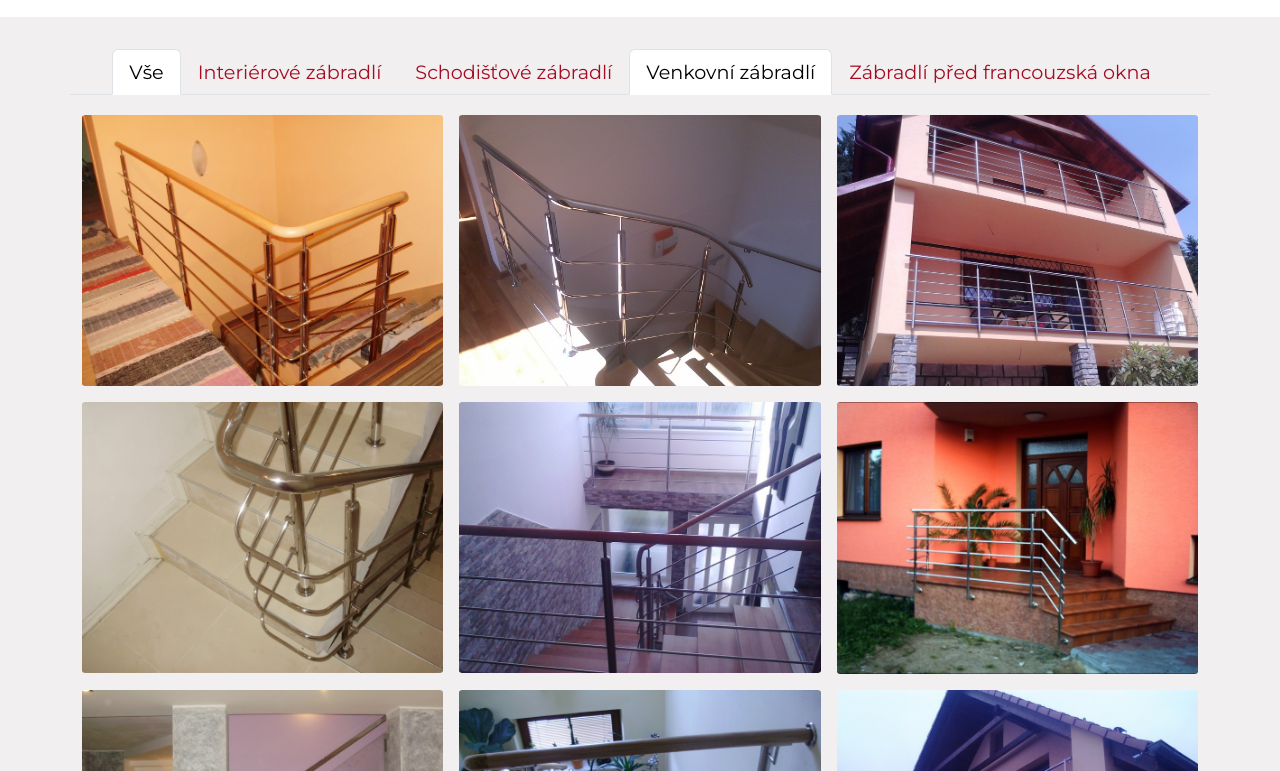
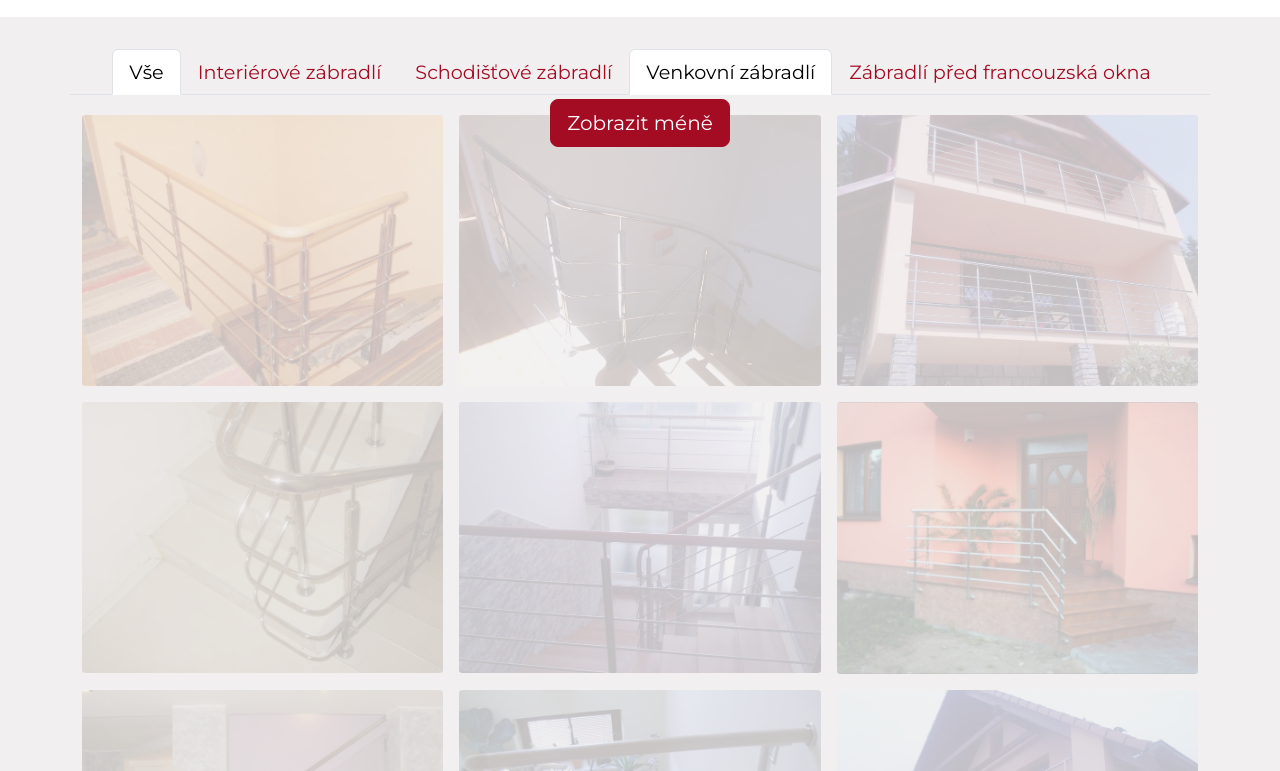
Before and after one commit to kowyzu/zabradli-hanak, a Vue app: page / in a window 1280 px wide. Shown: the part 1049-1820 px from the top of the page. Built offline with nearby package versions, Linux system fonts and the light colour scheme.

Commit message:
feat: continue gallery display

```diff
--- a/src/components/Gallery.vue
+++ b/src/components/Gallery.vue
@@ -34,20 +34,32 @@
 
       <div>
         <div id="galerry-preview" class="row row-cols-md-3 row-cols-1 gy-3 gx-3 mt-1 mb-2">
-          <div v-for="img in galleryJson" :key="img.id" :class="['col', { hidden: img.hidden === true }]">
-            <img :src="'../imgs/galery-imgs/big/' + img.id + '.jpg'" class="img-fluid" alt="galerry img of rail">
+          <div v-for="(img, index) in galleryJson" :key="img.id"
+            :class="['col', { hidden: index > 8 && galleryAction === 'hide' }]">
+            <div :class="{ 'show-more-container': galleryAction === 'hide' }">
+              <img :src="'../imgs/galery-imgs/big/' + img.id + '.jpg'" class="img-fluid show-more-img"
+                alt="galerry img of rail">
+
+              <div v-if="index === 8" class="centered show-more-text">
+                <button @click="displayOrHideGallery('display')" class="btn btn-primary btn-lg btn-show-more"
+                  type="submit">Zobrazit více</button>
+              </div>
+            </div>
           </div>
-          <div class="show-more-container">
-            <img :src="'../imgs/galery-imgs/big/' + galleryJson[8].id + '.jpg'" class="img-fluid"
+          <!-- <div class="show-more-container">
+            <img :src="'../imgs/galery-imgs/big/' + galleryJson[8].id + '.jpg'" class="img-fluid show-more-img"
               alt="gallery img of rail">
             <div class="centered show-more-text">
-              <button class="btn btn-primary btn-lg btn-show-more" type="submit">Zobrazit více</button>
+              <button @click="displayOrHideGallery('display')" class="btn btn-primary btn-lg btn-show-more"
+                type="submit">Zobrazit více</button>
             </div>
-            <div class="col more-img hidden">
-              <img src="./imgs/galery-imgs/big/104.jpg" class="img-fluid" alt="galerry img of rail">
-            </div>
-          </div>
+          </div> -->
+
         </div>
+        <button @click="displayOrHideGallery('hide')"
+          class="btn btn-primary btn-lg btn-show-less sticky-bottom mb-2 z-3" :class="galleryAction" type="submit">
+          Zobrazit méně
+        </button>
       </div>
 
       <!-- <div v-if="galleryJson.length > 8" class="col">
@@ -69,6 +81,7 @@
 </template>
 
 <script>
+import { useTemplateRef } from 'vue';
 import gallery_JSON from '../objects/gallery.json'
 export default {
   data() {
@@ -76,22 +89,30 @@ export default {
       name: "overuji",
       zkouskasirem: "jej",
       galleryJson: gallery_JSON,
+      galleryAction: "hide",
     }
   },
   methods: {
-    getGalleryArray() {
-      let galleryArray = [];
-      let galleryHidden = [];
-      if (this.galleryJson.length > 8) {
-        galleryArray = this.galleryJson.slice(0, 8)
-        galleryHidden = this.galleryJson.slice(8)
-        console.log(galleryHidden);
+    displayOrHideGallery(action) {
+      if (action === "hide") {
+        this.galleryAction = "hide"
+        return this.galleryAction
       }
-      return galleryArray
-    }
+      this.galleryAction = "display"
+      return this.galleryAction
+    },
+    // getGalleryArray() {
+    //   let galleryArray = [];
+    //   let galleryHidden = [];
+    //   if (this.galleryJson.length > 8) {
+    //     galleryArray = this.galleryJson.slice(0, 8)
+    //     galleryHidden = this.galleryJson.slice(8)
+    //     // console.log(galleryHidden);
+    //   }
+    //   return galleryArray
+    // }
   }
 }
 
-console.log(gallery_JSON);
 
 </script>
--- a/src/scss/styles.scss
+++ b/src/scss/styles.scss
@@ -294,6 +294,6 @@ h5 {
     font-weight: 600;
   }
 
-  // .hidden {
-  //   display: none;
-  // }
+  .hidden {
+    display: none;
+  }
```
